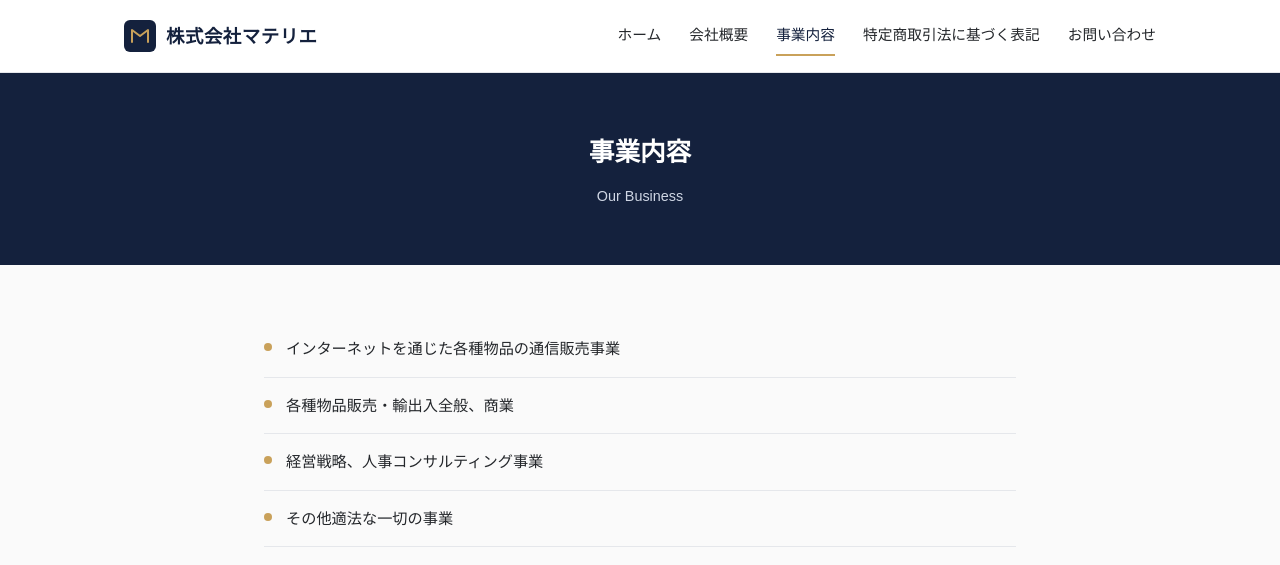
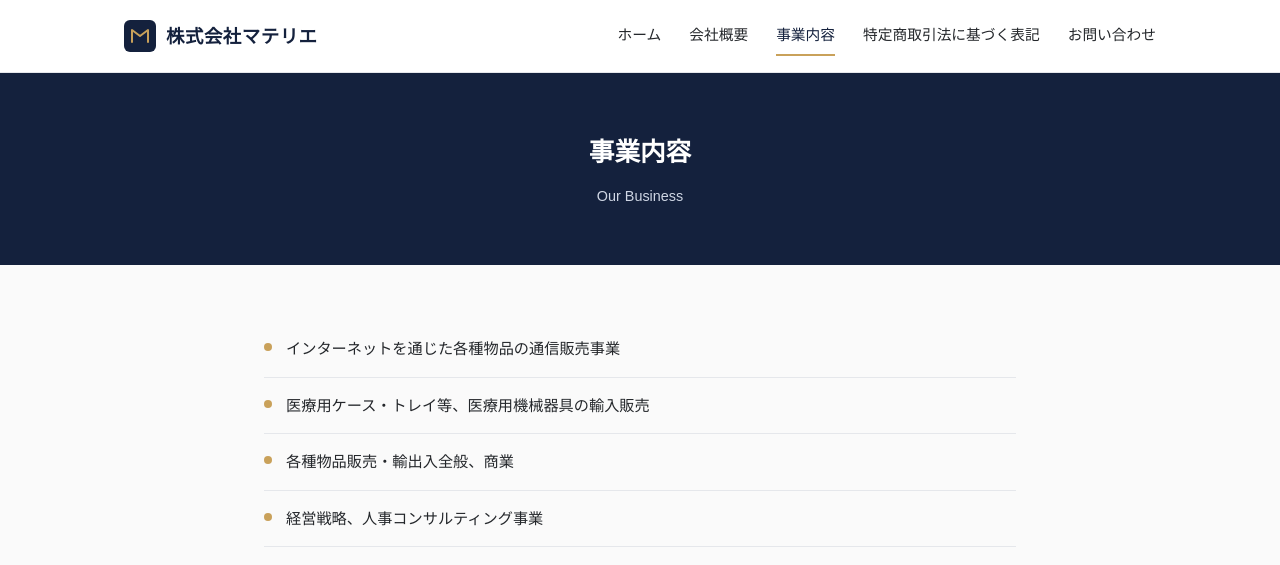
Before and after one commit to kawakawas/materie-hp, a plain HTML site: page business.html in a window 1280 px wide. Shown: the top 565 px of the page. Drawn offline with Linux system fonts and the light colour scheme.

Commit message:
Add medical case/tray import business description

```diff
--- a/business.html
+++ b/business.html
@@ -37,6 +37,7 @@
 <main class="section-narrow">
   <ul class="business-list">
     <li>インターネットを通じた各種物品の通信販売事業</li>
+    <li>医療用ケース・トレイ等、医療用機械器具の輸入販売</li>
     <li>各種物品販売・輸出入全般、商業</li>
     <li>経営戦略、人事コンサルティング事業</li>
     <li>その他適法な一切の事業</li>
```
